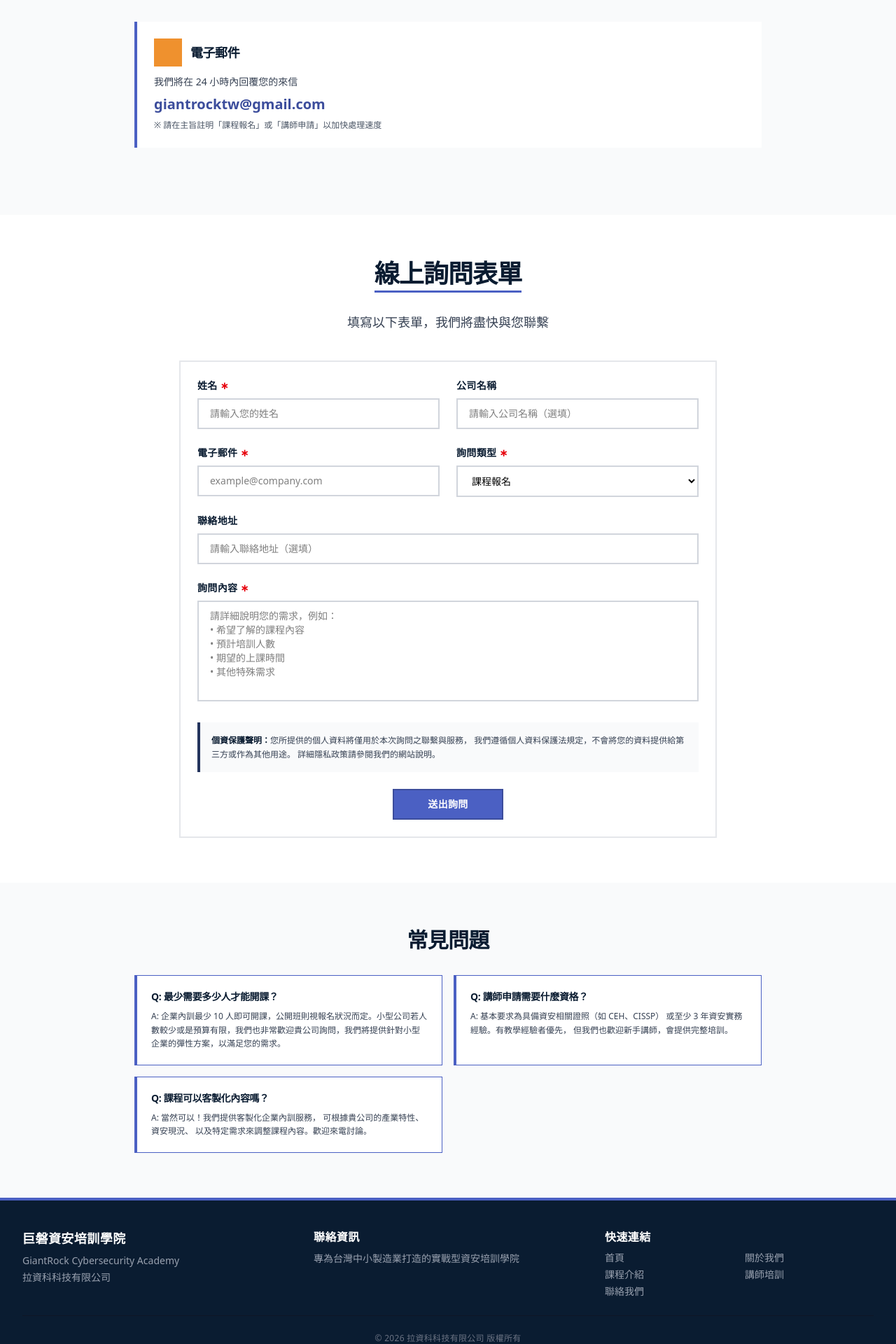
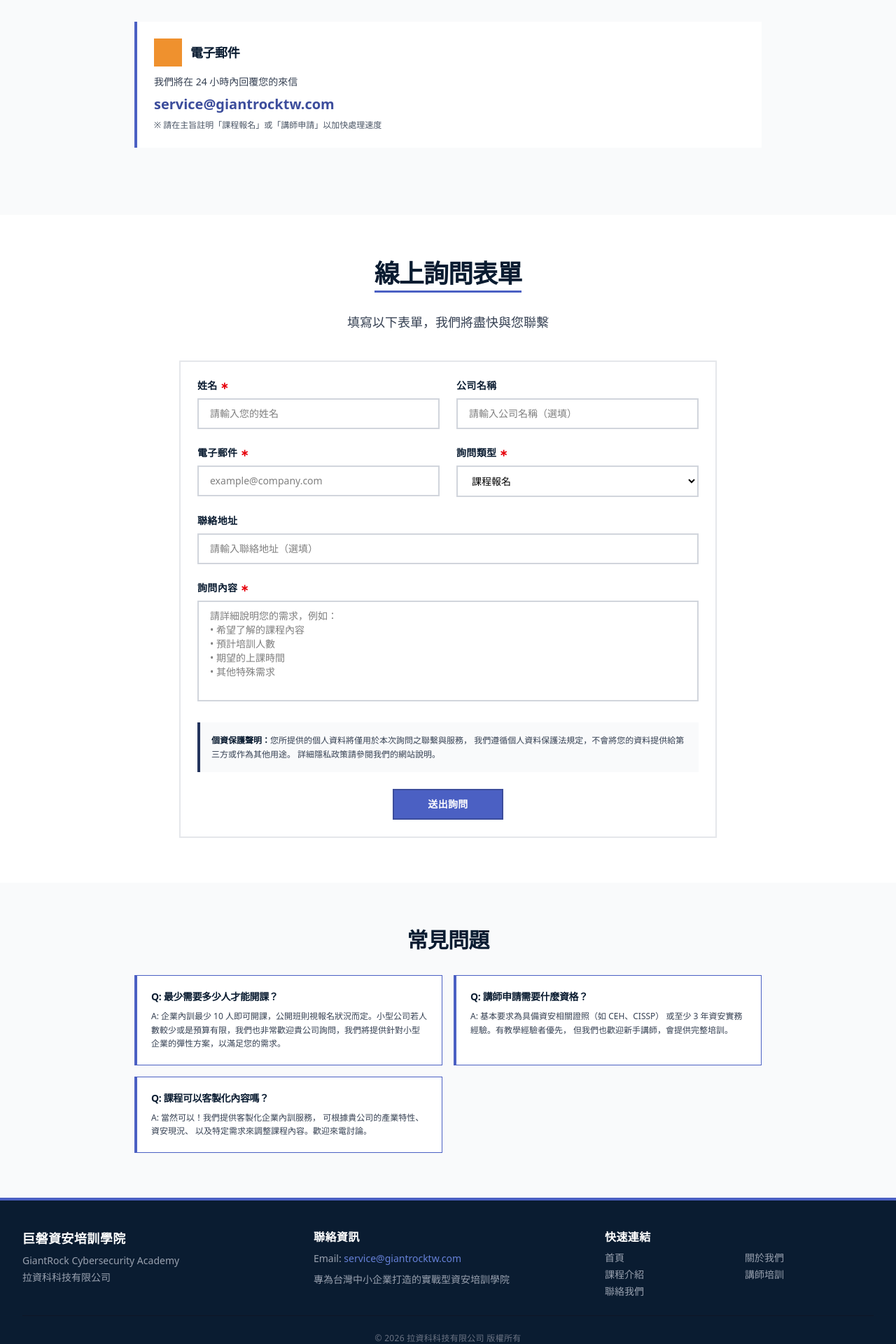
Before and after one commit to banahaker/giantrock-website, a React (Vite) app: page /contact in a window 1280 px wide. Shown: the part 480-2400 px from the top of the page at 70% size. Built offline with nearby package versions, Linux system fonts and the light colour scheme.

Commit message:
feat: update contact email to service@giantrocktw.com in Layout and Contact components

```diff
--- a/src/components/Layout.jsx
+++ b/src/components/Layout.jsx
@@ -150,7 +150,16 @@ function Layout({ children }) {
                 聯絡資訊
               </h4>
               <p className="text-sm text-gray-400 font-light leading-relaxed">
-                專為台灣中小製造業打造的實戰型資安培訓學院
+                Email:{" "}
+                <a
+                  href="mailto:info@giantrock.com.tw"
+                  className="text-secondary-400 hover:text-accent-500 transition-colors duration-150"
+                >
+                  service@giantrocktw.com
+                </a>
+              </p>
+              <p className="text-sm text-gray-400 font-light leading-relaxed pt-2">
+                專為台灣中小企業打造的實戰型資安培訓學院
               </p>
             </div>
 
--- a/src/pages/Contact.jsx
+++ b/src/pages/Contact.jsx
@@ -69,7 +69,7 @@ function Contact() {
                 我們將在 24 小時內回覆您的來信
               </p>
               <p className="text-xl font-semibold text-secondary-600 break-all">
-                giantrocktw@gmail.com
+                service@giantrocktw.com
               </p>
               <p className="text-xs text-gray-600 mt-2">
                 ※ 請在主旨註明「課程報名」或「講師申請」以加快處理速度
```
